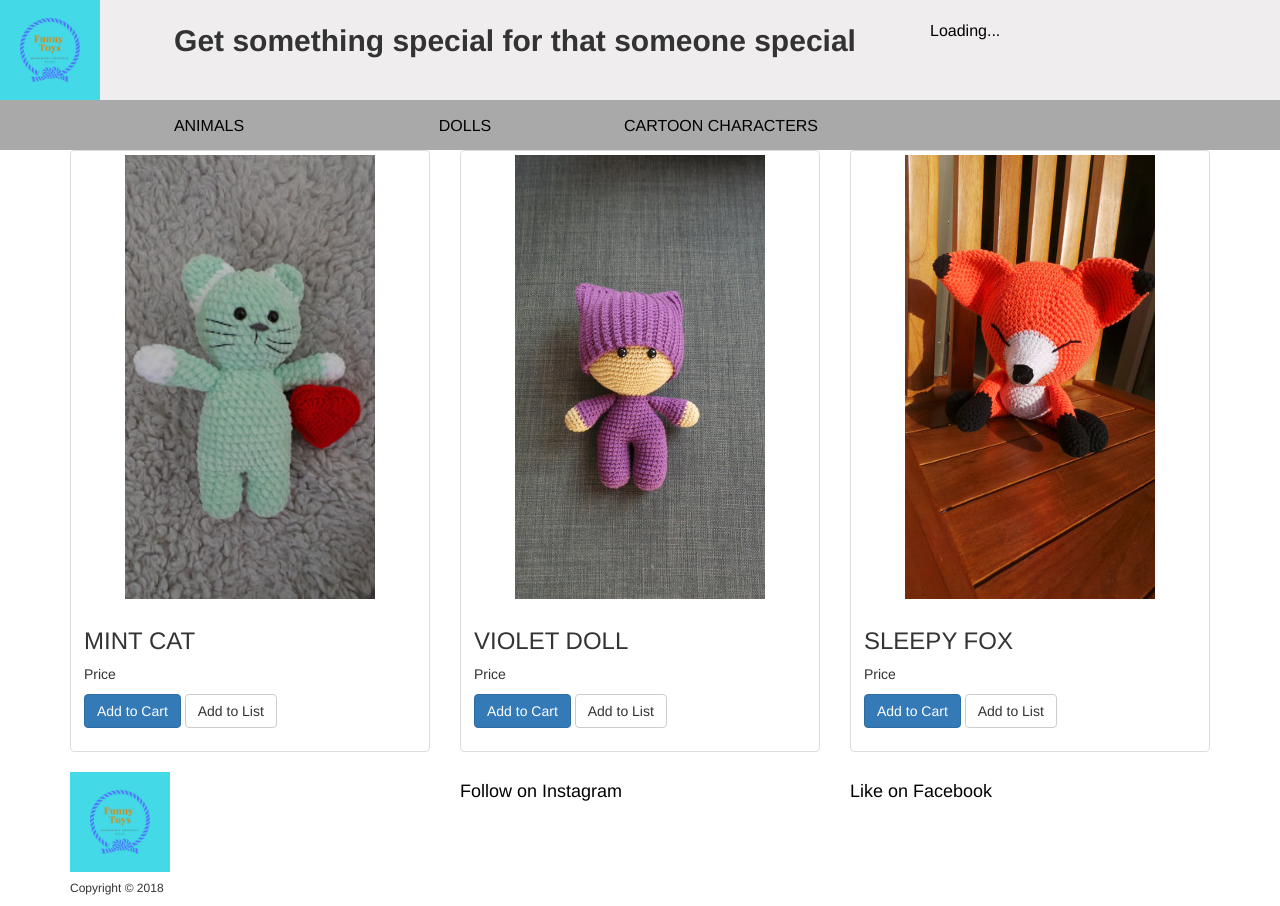
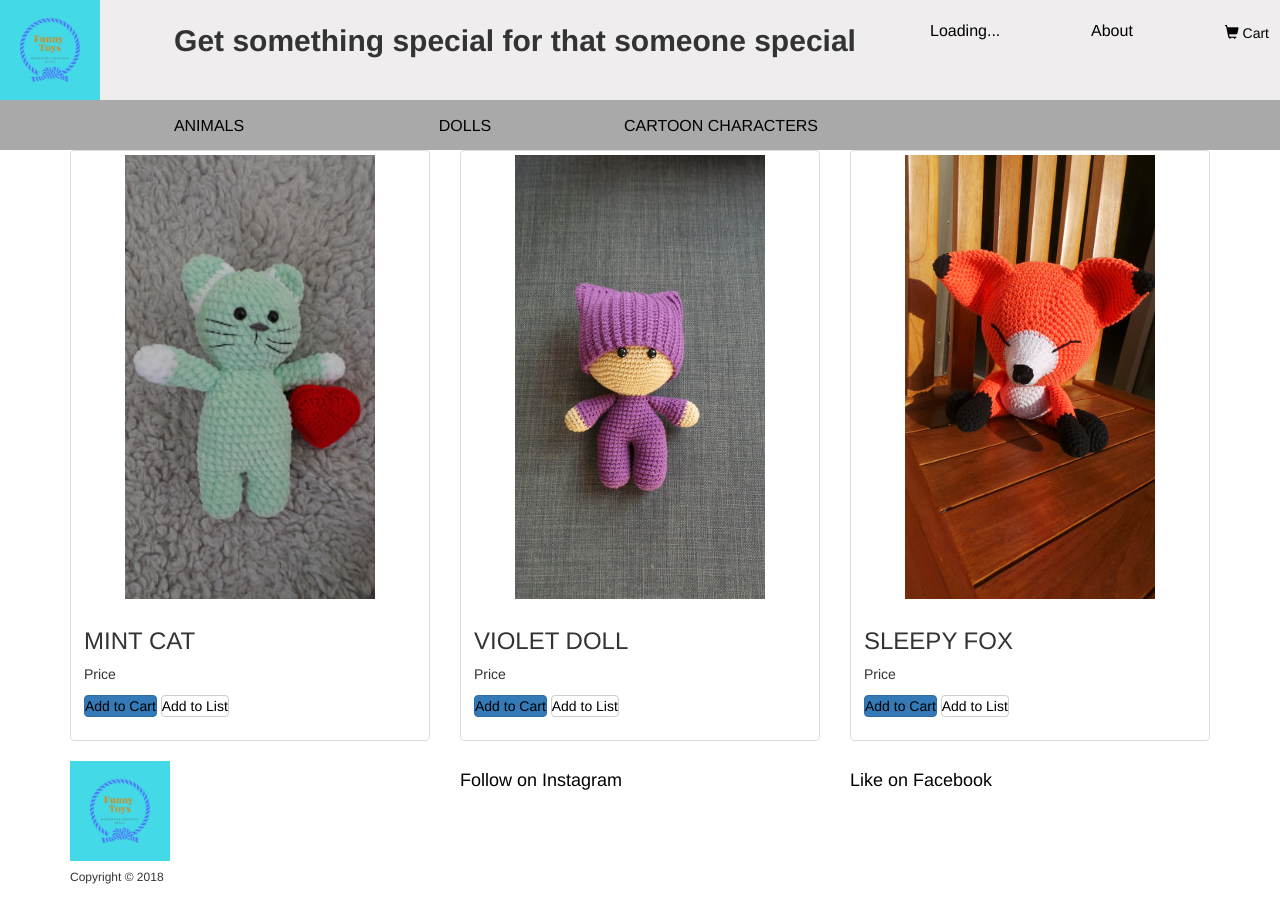
Before and after one commit to coatceatl/node_react-app, a React app: page / in a window 1280 px wide. Built offline with nearby package versions, Linux system fonts and the light colour scheme; no server answers.

Commit message:
added glyphicon for cart

```diff
--- a/src/components/Header.css
+++ b/src/components/Header.css
@@ -47,6 +47,7 @@ a .container .nav-right {
 .signin {
   padding-top: 20px;
   padding-bottom: 20px;
+  padding-right: 10px;
   display: flex;
   justify-content: space-between;
   width: 350px;
@@ -68,3 +69,13 @@ a {
 li {
   padding: 5px;
 }
+
+.glyphicon {
+  padding-bottom: 90px;
+  color: black;
+}
+
+.btn {
+  padding: 0px;
+  color: black;
+}
--- a/src/components/Header.jsx
+++ b/src/components/Header.jsx
@@ -7,7 +7,9 @@ import {
   Nav,
   Navbar,
   NavItem,
-  } from 'react-bootstrap';
+  Button,
+  Glyphicon
+} from 'react-bootstrap';
 
 class Header extends Component {
   renderContent() {
@@ -21,7 +23,7 @@ class Header extends Component {
           </div>
         );
       default:
-        return <li><a href='/api/logout'>Logout</a></li>;
+        return <Button bsStyle='link'><a href='/api/logout'>Logout</a></Button>;
     }
   }
 
@@ -37,6 +39,10 @@ class Header extends Component {
               <div className='nav-right'>
                 <div className='signin'>
                   <a href='#'>{this.renderContent()}</a>
+                  <a href='#'>About</a>
+                  <Button bsStyle='link'>
+                    <Glyphicon glyph="shopping-cart" /> Cart
+                  </Button>
                 </div>
               </div>
               <div className='nav-fill'>Get something special for that someone special</div>
--- a/src/components/Trigger.jsx
+++ b/src/components/Trigger.jsx
@@ -24,7 +24,7 @@ class Trigger extends Component {
     return (
       <div className='modal-container' style={{ height: 200 }}>
         <Button
-          bsStyle='primary'
+          bsStyle='link'
           bsSize='large'
           onClick={() => this.setState({ show: true })}
         >
```
Also changed, not shown: public/bundle.js.
